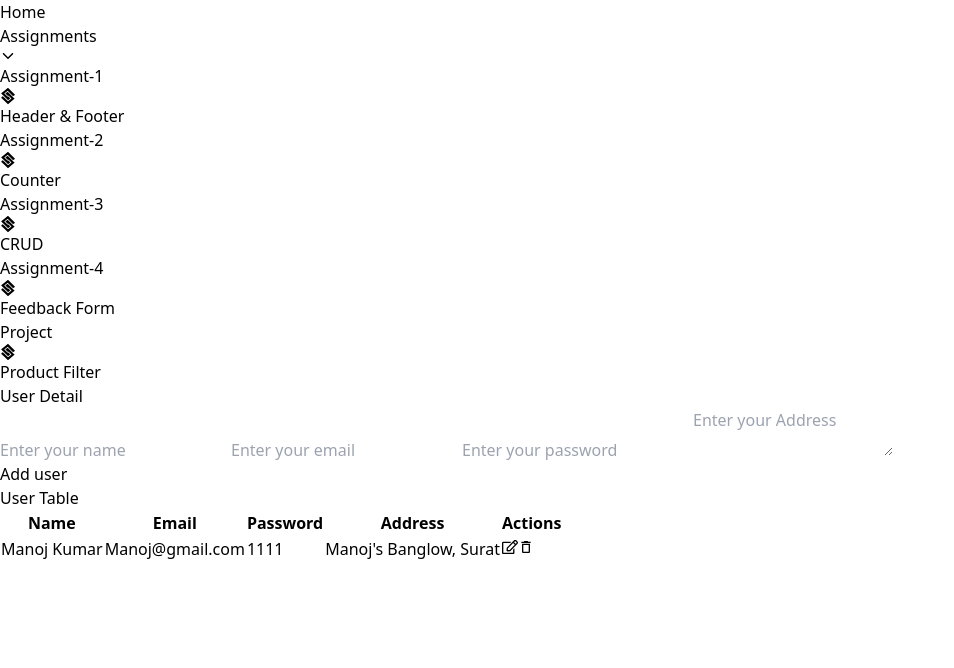
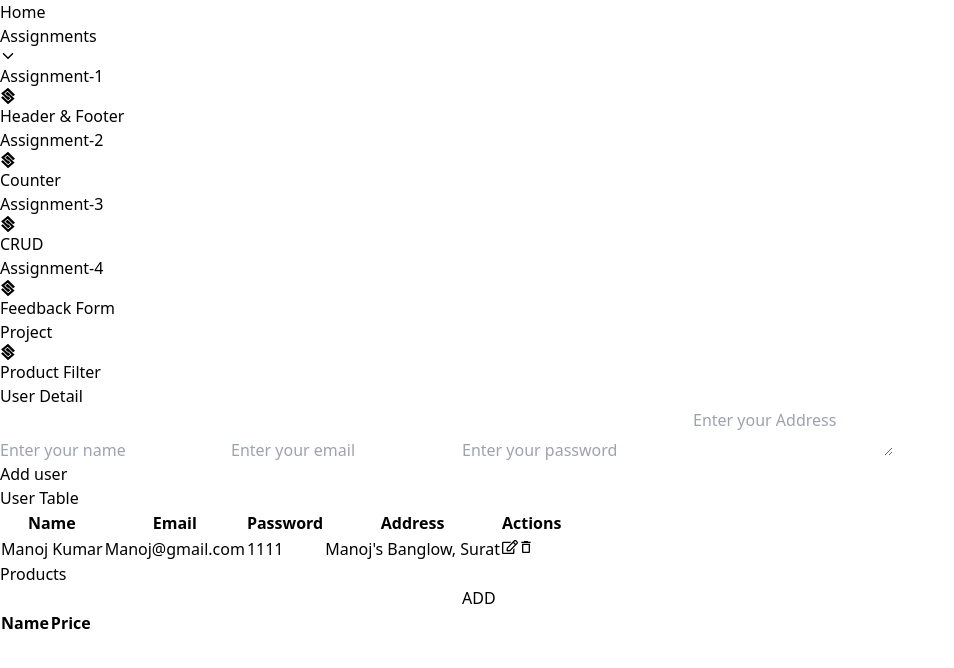
Before and after one commit to deepk2891/React-js, a React (Vite) app: page /assignment-3 in a window 1280 px wide. Shown: the top 668 px of the page, without its empty margins (0-954 px from the left). Built offline with nearby package versions, Linux system fonts and the light colour scheme.

Commit message:
Update CRUD

```diff
--- a/src/assignments/assignment-3/App3.tsx
+++ b/src/assignments/assignment-3/App3.tsx
@@ -5,6 +5,7 @@ import { MdDeleteOutline } from "react-icons/md"
 import Employees from "./Employees"
 import { Link, useNavigate } from "react-router-dom"
 import { v4 as uuid } from "uuid"
+import Crud1 from "./Crud1"
 
 const App3 = () => {
 	function Add() {
@@ -132,6 +133,7 @@ const App3 = () => {
 						</table>
 					</div>
 				</div>
+				<Crud1 />
 			</div>
 		)
 	}
--- /dev/null
+++ b/src/assignments/assignment-3/Crud1.tsx
@@ -0,0 +1,88 @@
+import React, { useState, useEffect } from "react"
+
+const Crud1 = () => {
+	const [input, setInput] = useState({})
+	const [edit, setEdit] = useState(false)
+	const [id, setId] = useState()
+	const [products, setProduct] = useState(() => {
+		return JSON.parse(localStorage.getItem("products")) || []
+	})
+
+	useEffect(() => {
+		console.log("hello")
+		localStorage.setItem("products", JSON.stringify(products))
+	}, [products])
+
+	const handleSubmit = (e) => {
+		e.preventDefault()
+		if (edit) {
+			var pro = [...products]
+			pro[id] = input
+			setProduct(pro)
+		} else {
+			setProduct([...products, input])
+		}
+	}
+
+	const handleChange = (e) => {
+		setInput({ ...input, [e.target.name]: e.target.value })
+	}
+
+	const handleDelete = (id) => {
+		var pro = [...products]
+		pro.splice(id, 1)
+		setProduct(pro)
+	}
+	const handleEdit = (id) => {
+		setInput(products[id])
+		setEdit(true)
+		setId(id)
+	}
+
+	return (
+		<>
+			<h1>Products</h1>
+			<form action="" onSubmit={handleSubmit}>
+				<input
+					type="text"
+					name="name"
+					value={input.name || ""}
+					onChange={handleChange}
+					className="block w-60 mb-4 p-2 border border-gray-500 rounded-none focus:ring focus:ring-indigo-300 focus:outline-none"
+				/>
+				<input
+					type="text"
+					name="price"
+					value={input.price || ""}
+					onChange={handleChange}
+					className="block w-60 mb-4 p-2 border border-gray-500 rounded-none focus:ring focus:ring-indigo-300 focus:outline-none"
+				/>
+				<button className="block w-60 border border-indigo-500 text-lg py-2 px-6 bg-indigo-600 text-white hover:bg-white hover:text-indigo-400">{edit ? "UPDATE" : "ADD"}</button>
+			</form>
+			<table className="table-auto">
+				<thead>
+					<tr>
+						<th>Name</th>
+						<th>Price</th>
+					</tr>
+				</thead>
+				<tbody>
+					{products.map((product, index) => (
+						<tr key={index}>
+							<td>{product.name}</td>
+							<td>{product.price}</td>
+							<td>
+								<button onClick={() => handleDelete(index)}>Delete</button>
+							</td>
+							<td>
+								<button onClick={() => handleEdit(index)}>Edit</button>
+							</td>
+						</tr>
+					))}
+				</tbody>
+			</table>
+		</>
+	)
+}
+
+export default Crud1
--- a/src/assignments/assignment-5/Food.tsx
+++ b/src/assignments/assignment-5/Food.tsx
@@ -153,6 +153,12 @@ const Food = () => {
 		setFoods(filteredFoods)
 	}
 
+	// Search Name
+	const filterName = (name) => {
+		const filterFoods = data.filter((item) => item.name.toLowerCase()).includes(name.toLowerCase())
+		setFoods(filterFoods)
+	}
+
 	return (
 		<>
 			<div className="container mx-auto px-4 py-12">
@@ -177,6 +183,18 @@ const Food = () => {
 								Pasta
 							</button>
 						</div>
+					</div>
+					<div className="font-bold text-gray-700">
+						<p className="font-bold text-gray-700">Search Name</p>
+						<input
+							onChange={(e) => {
+								filterName(e.target.value)
+							}}
+							type="text"
+							id="name"
+							name="name"
+							className="w-full bg-white rounded border border-gray-300 focus:border-indigo-500 focus:ring-2 focus:ring-indigo-200 text-base outline-none text-gray-700 px-2 leading-8"
+						/>
 					</div>
 					<div>
 						<p className="font-bold text-gray-700">Filter Price</p>
```
